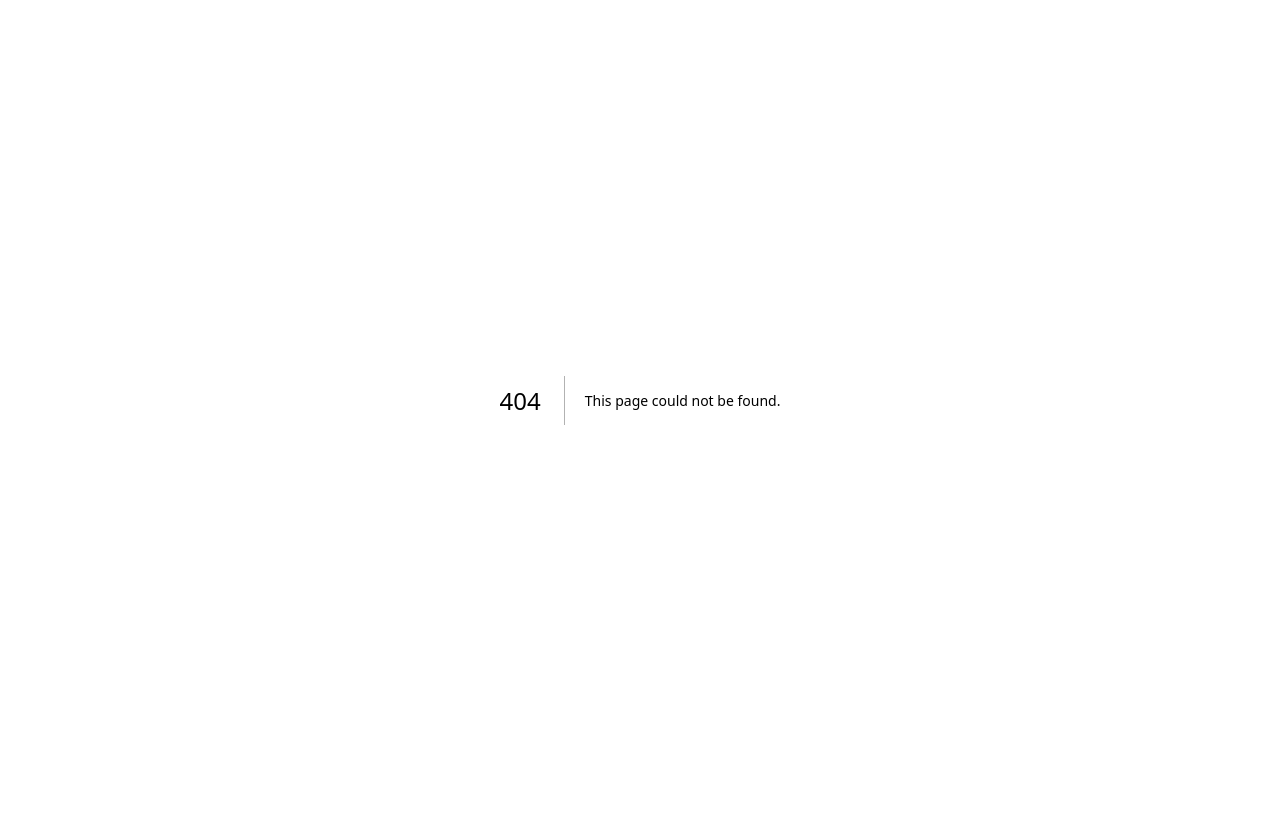
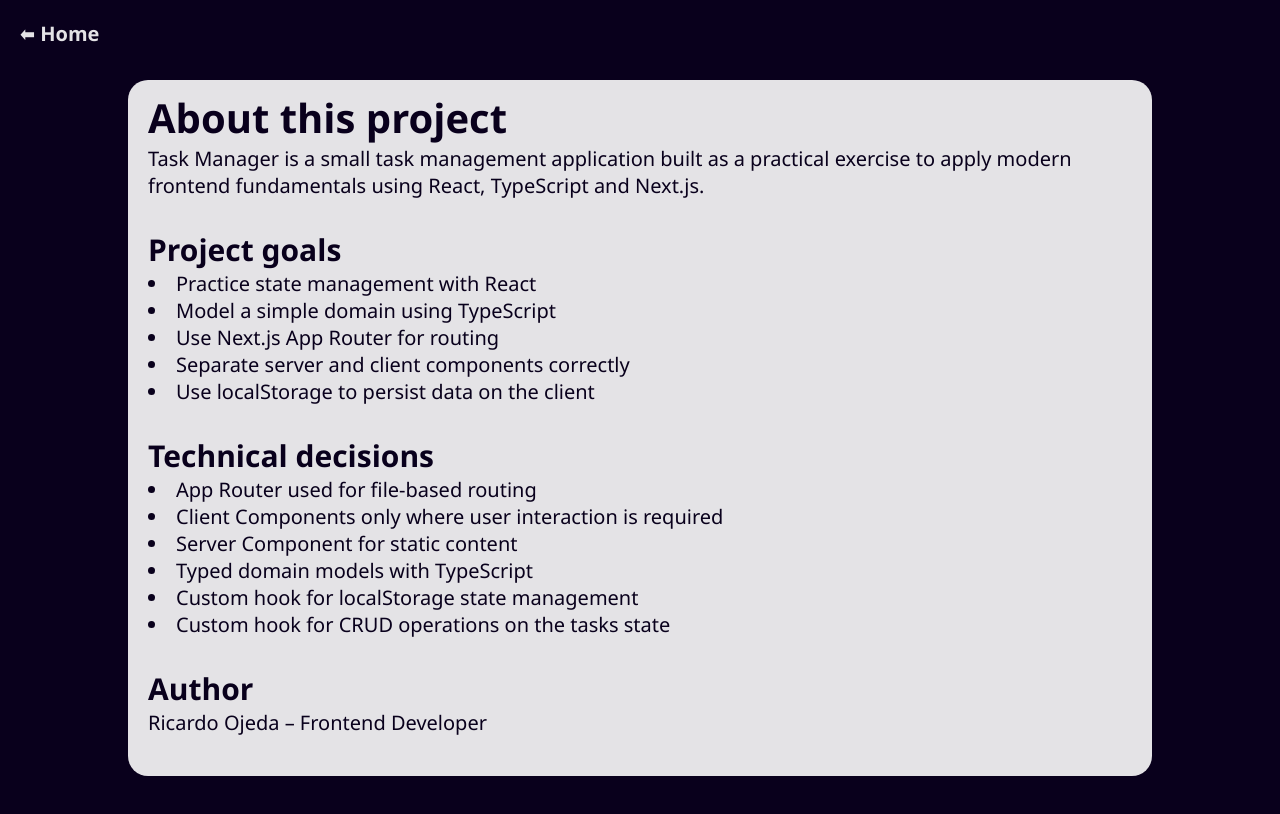
Before and after one commit to ricandres98/to-do-app, a Next.js app: page /about in a window 1280 px wide. Before the commit this address had no page. Shown: the top 814 px of the page. Built offline with nearby package versions, Linux system fonts and the light colour scheme.

Commit message:
feat: add about page as a server component

```diff
--- /dev/null
+++ b/src/app/about/about.module.css
@@ -0,0 +1,46 @@
+.aboutPage {
+    /* display: flex;
+    flex-direction: column;
+    align-items: center; */
+    width: 100%;
+    /* max-width: 1024px; */
+    /* margin: 0 auto; */
+    /* padding: 60px 20px; */
+    font-size: 20px;
+    color: var(--background-color);
+
+    & > a {
+        position:  absolute;
+        top: 20px;
+        left: 20px;
+        font-size: 20px;
+        text-decoration: none;
+        color: var(--purple-white);
+        font-weight: bold;
+    }
+
+    & > a:hover {
+        text-decoration: underline;
+
+    }
+
+    h1 {
+        font-size: 40px;
+    }
+
+    h1 + p {
+        margin-bottom: 30px;
+    }
+
+    h2 {
+        font-size: 30px;
+    }
+
+    section {
+        margin-bottom: 30px;
+    }
+
+    ul {
+        list-style: inside;
+    }
+}
--- /dev/null
+++ b/src/app/about/layout.module.css
@@ -0,0 +1,7 @@
+.about-layout {
+    background-color: var(--purple-white);
+    border-radius: 20px;
+    max-width: 1024px;
+    margin: 70px auto;
+    padding: 10px 20px;
+}
--- /dev/null
+++ b/src/app/about/layout.tsx
@@ -0,0 +1,6 @@
+import React from "react";
+import styles from "./layout.module.css"
+
+export default function AboutLayout ({ children } : { children: React.ReactNode}) {
+    return <div className={styles["about-layout"]}>{children}</div>;
+}
--- /dev/null
+++ b/src/app/about/page.tsx
@@ -0,0 +1,47 @@
+import styles from "./about.module.css";
+import Link from "next/link";
+
+export default function AboutPage() {
+  return (
+    <main className={styles.aboutPage}>
+      <Link href="/" title="Home">⬅ Home</Link>
+      <h1>About this project</h1>
+
+      <p>
+        Task Manager is a small task management application built as a practical
+        exercise to apply modern frontend fundamentals using React, TypeScript
+        and Next.js.
+      </p>
+
+      <section>
+        <h2>Project goals</h2>
+
+        <ul>
+          <li>Practice state management with React</li>
+          <li>Model a simple domain using TypeScript</li>
+          <li>Use Next.js App Router for routing</li>
+          <li>Separate server and client components correctly</li>
+          <li>Use localStorage to persist data on the client</li>
+        </ul>
+      </section>
+
+      <section>
+        <h2>Technical decisions</h2>
+
+        <ul>
+          <li>App Router used for file-based routing</li>
+          <li>Client Components only where user interaction is required</li>
+          <li>Server Component for static content</li>
+          <li>Typed domain models with TypeScript</li>
+          <li>Custom hook for localStorage state management</li>
+          <li>Custom hook for CRUD operations on the tasks state</li>
+        </ul>
+      </section>
+
+      <section>
+        <h2>Author</h2>
+        <p>Ricardo Ojeda – Frontend Developer</p>
+      </section>
+    </main>
+  );
+}
--- a/src/app/globals.css
+++ b/src/app/globals.css
@@ -1,6 +1,7 @@
 :root {
     --background-color: #09001C;
     --gray-purple: #4f4760;
+    --purple-light: #7B5CFF;
     --purple-white: #E4E3E6;
     --bright-color-1: #5100ff;
     font-family: 'Segoe UI', Tahoma, Geneva, Verdana, sans-serif;
@@ -13,16 +14,9 @@
 }
 
 body {
-    /* width: 100%; */
-    /* min-height: 100vh; */
-    /* display: flex; */
-    /* flex-direction: column; */
-    /* padding: 20px 20px; */
-    /* align-items: center; */
     color: var(--purple-white);
     background-color: var(--background-color);
-    /* background-image: linear-gradient(to bottom right, var(--background-color) 60%, #7CED53), linear-gradient(to bottom right, rgba(255,0,0,0.5), yellow); */
-    /* background-image: linear-gradient(to bottom right, rgba(255,0,0,0.5), yellow); */
+    padding: 10px;
 }
 
 @media screen and (min-width: 1024px) {
--- a/src/app/page.tsx
+++ b/src/app/page.tsx
@@ -1,5 +1,6 @@
 "use client";
 
+import Link from "next/link";
 import { useState } from 'react';
 import { useTasks } from "@/hooks/useTasks";
 import { CreateNewTask } from "@/components/CreateNewTask"
@@ -22,6 +23,7 @@
 
   return (
     <div className={styles.App}>
+      <Link href="/about" className={styles["about-link"]}>About</Link>
       <div className={styles["title-sidebar"]}>
         <div className={styles.title}>
           <h1>GetItDone</h1>
```
Also changed, not shown: src/app/page.module.css (+20 -0 lines), src/components/FilterPanel/FilterPanel.css (+8 -0 lines).
